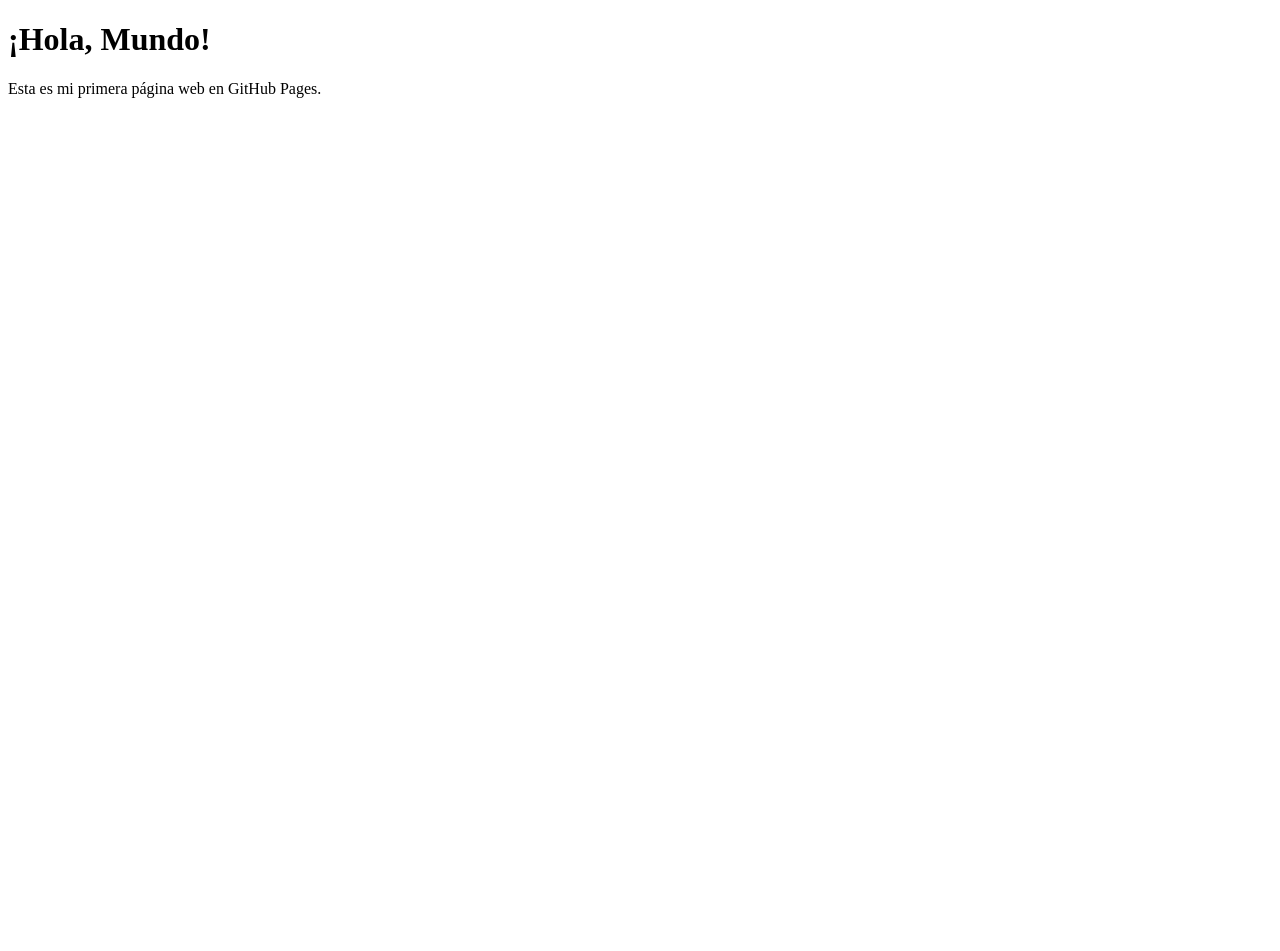
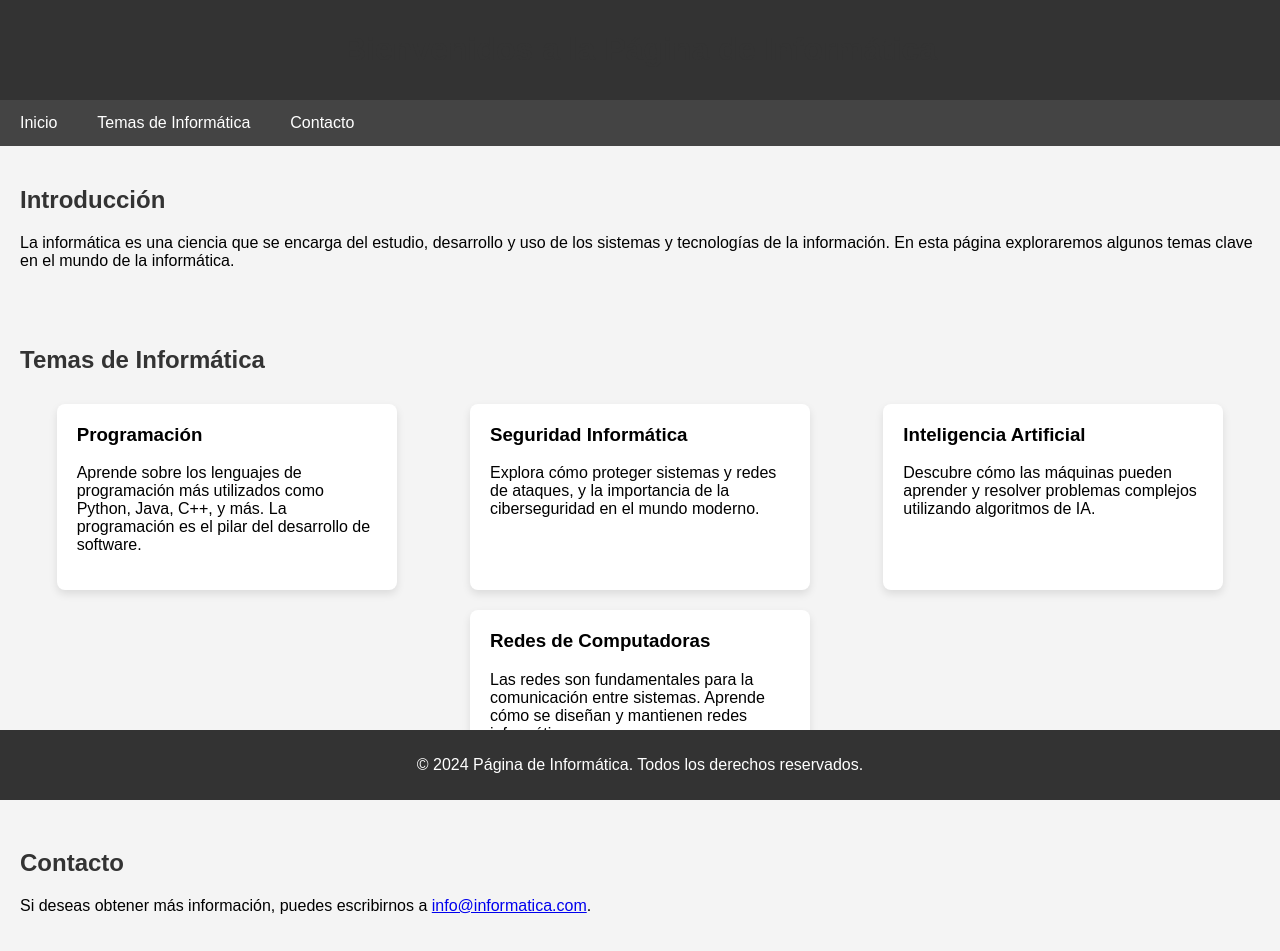
Before and after one commit to Alex-dhz/Alexsmartedge, a plain HTML site: page index.html in a window 1280 px wide. Before the commit the page ends 800 px from the top, so only its background shows below. Drawn offline with Linux system fonts and the light colour scheme.

Commit message:
Update index.html

```diff
--- a/index.html
+++ b/index.html
@@ -3,10 +3,115 @@
 <head>
     <meta charset="UTF-8">
     <meta name="viewport" content="width=device-width, initial-scale=1.0">
-    <title>Mi Primera Página Web</title>
+    <title>Página de Informática</title>
+    <style>
+        body {
+            font-family: Arial, sans-serif;
+            margin: 0;
+            padding: 0;
+            background-color: #f4f4f4;
+        }
+        header {
+            background-color: #333;
+            color: #fff;
+            padding: 10px 0;
+            text-align: center;
+        }
+        nav {
+            background-color: #444;
+            overflow: hidden;
+        }
+        nav a {
+            float: left;
+            display: block;
+            color: white;
+            text-align: center;
+            padding: 14px 20px;
+            text-decoration: none;
+        }
+        nav a:hover {
+            background-color: #555;
+        }
+        section {
+            padding: 20px;
+        }
+        h1, h2 {
+            color: #333;
+        }
+        .content {
+            display: flex;
+            flex-wrap: wrap;
+            justify-content: space-around;
+        }
+        .card {
+            background-color: white;
+            border-radius: 8px;
+            box-shadow: 0 4px 8px rgba(0, 0, 0, 0.1);
+            margin: 10px;
+            padding: 20px;
+            width: 300px;
+        }
+        .card h3 {
+            margin-top: 0;
+        }
+        footer {
+            background-color: #333;
+            color: white;
+            text-align: center;
+            padding: 10px 0;
+            position: fixed;
+            width: 100%;
+            bottom: 0;
+        }
+    </style>
 </head>
 <body>
-    <h1>¡Hola, Mundo!</h1>
-    <p>Esta es mi primera página web en GitHub Pages.</p>
+
+    <header>
+        <h1>Bienvenidos a la Página de Informática</h1>
+    </header>
+
+    <nav>
+        <a href="#">Inicio</a>
+        <a href="#temas">Temas de Informática</a>
+        <a href="#contacto">Contacto</a>
+    </nav>
+
+    <section>
+        <h2>Introducción</h2>
+        <p>La informática es una ciencia que se encarga del estudio, desarrollo y uso de los sistemas y tecnologías de la información. En esta página exploraremos algunos temas clave en el mundo de la informática.</p>
+    </section>
+
+    <section id="temas">
+        <h2>Temas de Informática</h2>
+        <div class="content">
+            <div class="card">
+                <h3>Programación</h3>
+                <p>Aprende sobre los lenguajes de programación más utilizados como Python, Java, C++, y más. La programación es el pilar del desarrollo de software.</p>
+            </div>
+            <div class="card">
+                <h3>Seguridad Informática</h3>
+                <p>Explora cómo proteger sistemas y redes de ataques, y la importancia de la ciberseguridad en el mundo moderno.</p>
+            </div>
+            <div class="card">
+                <h3>Inteligencia Artificial</h3>
+                <p>Descubre cómo las máquinas pueden aprender y resolver problemas complejos utilizando algoritmos de IA.</p>
+            </div>
+            <div class="card">
+                <h3>Redes de Computadoras</h3>
+                <p>Las redes son fundamentales para la comunicación entre sistemas. Aprende cómo se diseñan y mantienen redes informáticas.</p>
+            </div>
+        </div>
+    </section>
+
+    <section id="contacto">
+        <h2>Contacto</h2>
+        <p>Si deseas obtener más información, puedes escribirnos a <a href="mailto:info@informatica.com">info@informatica.com</a>.</p>
+    </section>
+
+    <footer>
+        <p>&copy; 2024 Página de Informática. Todos los derechos reservados.</p>
+    </footer>
+
 </body>
 </html>
```
